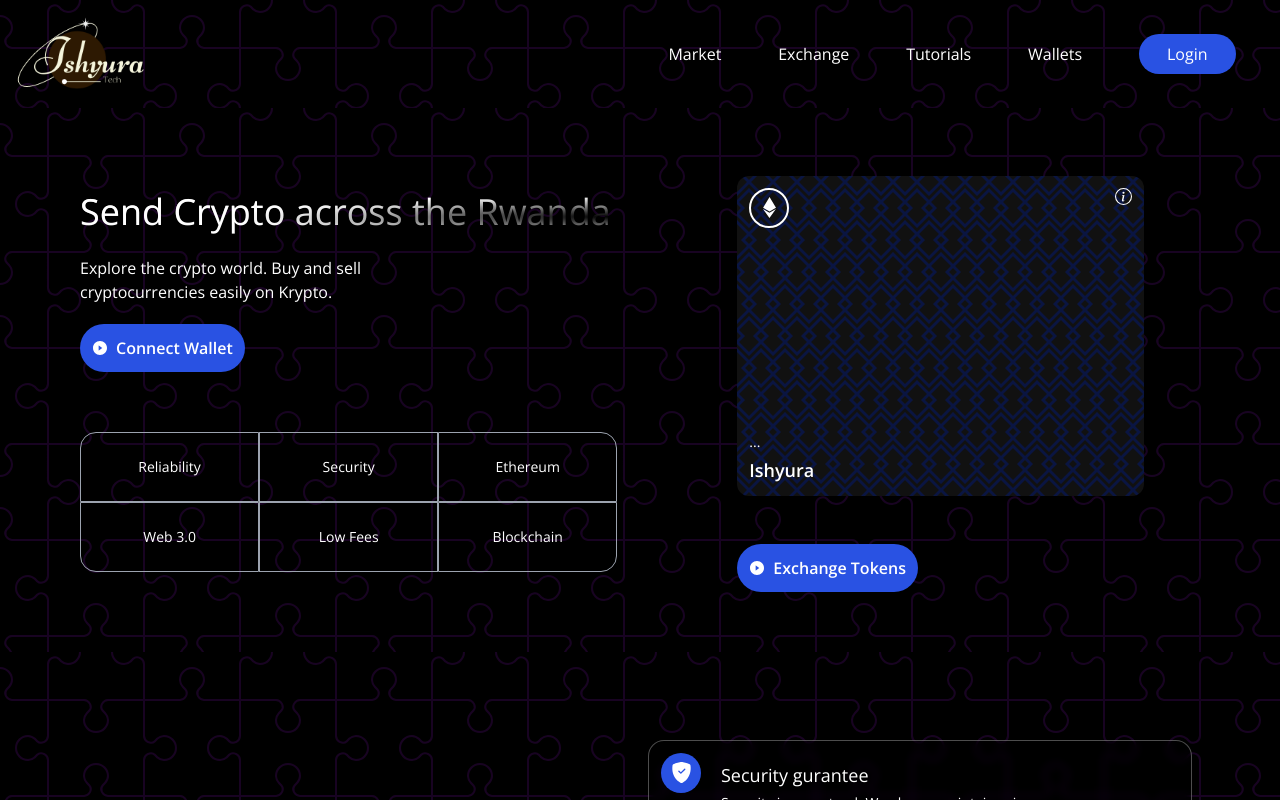
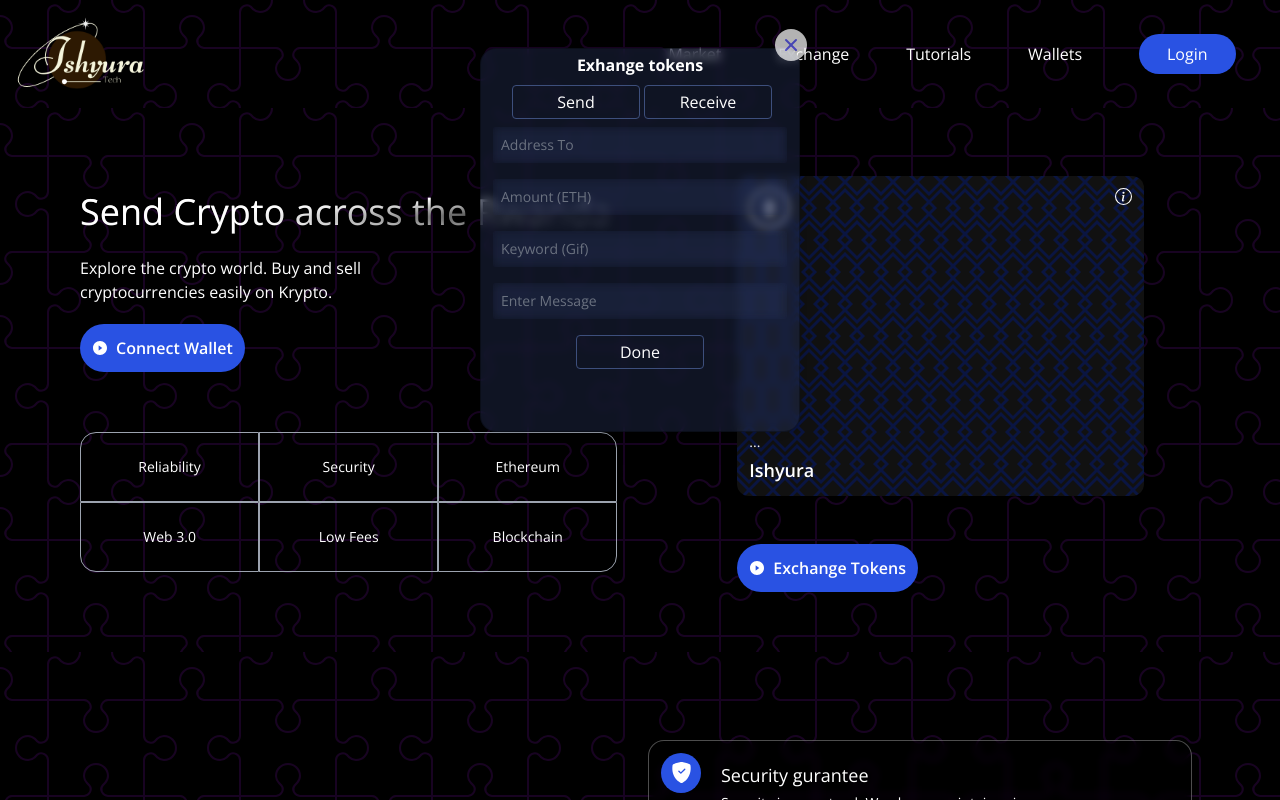
Before and after one commit to chainerprince/thentic_nft, a React (Vite) app: page / in a window 1280 px wide. Both pictures are taken after a click on the button "Exchange Tokens". Shown: the top 800 px of the page. Built offline with nearby package versions, Linux system fonts and the light colour scheme.

Commit message:
feat:close and open modal

```diff
--- a/index.html
+++ b/index.html
@@ -4,7 +4,7 @@
     <meta charset="UTF-8" />
     <link rel="icon" type="image/svg+xml" href="/src/favicon.svg" />
     <meta name="viewport" content="width=device-width, initial-scale=1.0" />
-    <title>Vite App</title>
+    <title>Freedom | Client</title>
   </head>
   <body>
     <div id="root"></div>
--- a/src/components/Modal.jsx
+++ b/src/components/Modal.jsx
@@ -1,11 +1,14 @@
 import React from 'react';
 import Input from "./Input";
 import Loader from './Loader'
-const Modal = ({isLoading,handleChange,handleSubmit}) => {
+const Modal = ({isLoading,handleChange,handleSubmit , setOpen}) => {
     return (
 
-  <div className=" sm:w-80 w-full absolute h-96 flex flex-col justify-start px-3 py-1 ml-1/2 mr-1/2 top-4 items-center blue-glassmorphism">
+  <div className=" sm:w-80 w-full absolute h-96 flex flex-col justify-start px-3 py-1 ml-1/2 mr-1/2 top-12 items-center blue-glassmorphism">
               <h2 className="text-center font-bold text-white">Exhange tokens</h2>
+              <button onClick={()=>setOpen(false)} className="absolute rounded-full bg-white p-1 opacity-70 -top-5 -right-2">
+<svg xmlns="http://www.w3.org/2000/svg" width={24} height={24} viewBox="0 0 24 24"><path fill="#6563ff" d="M7,18a1,1,0,0,1-.707-1.707l10-10A.99989.99989,0,0,1,17.707,7.707l-10,10A.99676.99676,0,0,1,7,18Z"/><path fill="#6563ff" d="M17,18a.99676.99676,0,0,1-.707-.293l-10-10A.99989.99989,0,0,1,7.707,6.293l10,10A1,1,0,0,1,17,18Z"/></svg>
+              </button>
               <div className="flex items-center justify-around">
       {isLoading
               ? <Loader />
--- a/src/components/Welcome.jsx
+++ b/src/components/Welcome.jsx
@@ -103,7 +103,7 @@
                   !currentAccount &&
                   (
                   <button
-                 onClick={(prev)=>{setOpen(!prev)}}
+                 onClick={()=>setOpen(true)}
                  className="flex flex-row justify-center items-center my-5 bg-[#2952e3] p-3 rounded-full cursor-pointer hover:bg-[#2546bd]"
                 >
                         <AiFillPlayCircle className="text-white mr-2" />
@@ -123,7 +123,7 @@
         </div>
         {
           open ? (
-            <Modal isLoading={isLoading} handleSubmit = {handleSubmit} handleChange={handleChange} />
+            <Modal isLoading={isLoading} setOpen={setOpen} handleSubmit = {handleSubmit} handleChange={handleChange} />
           ): null
         }
 
```
